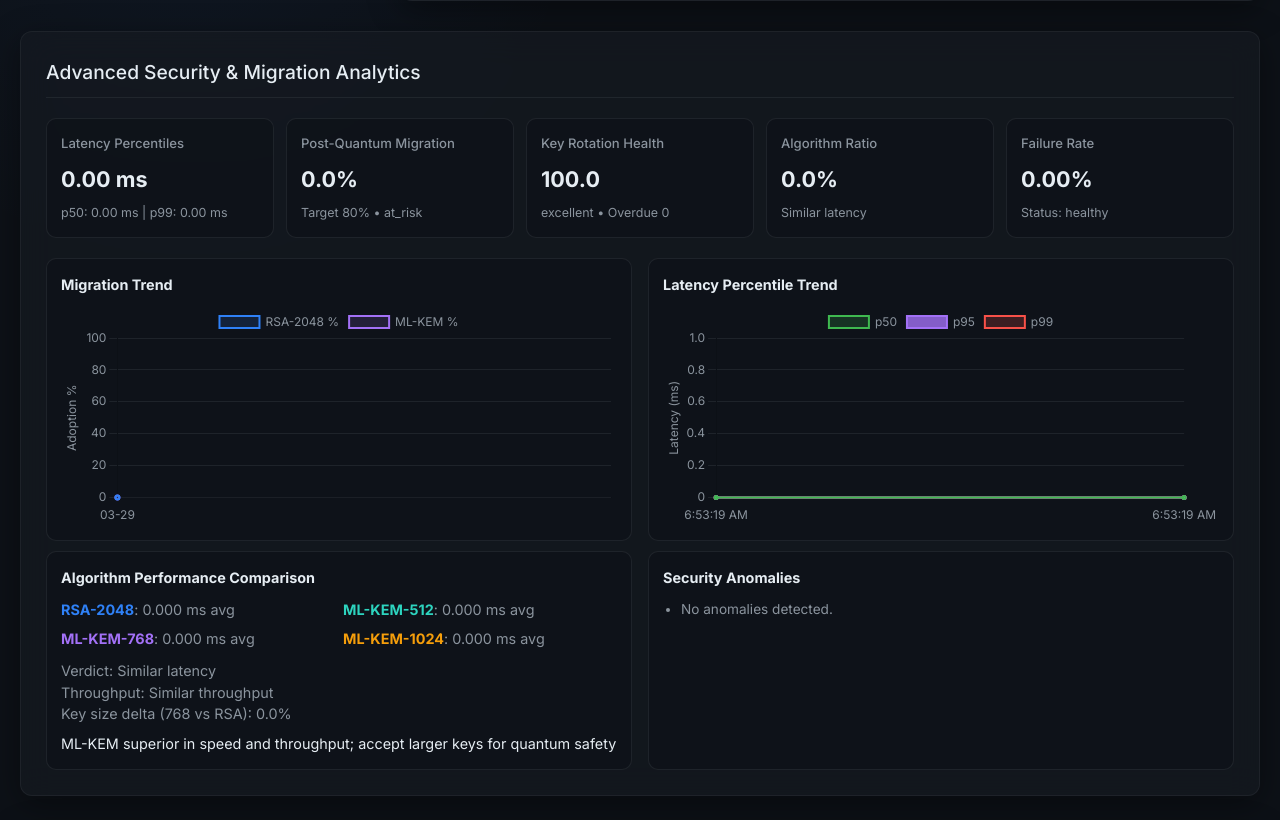
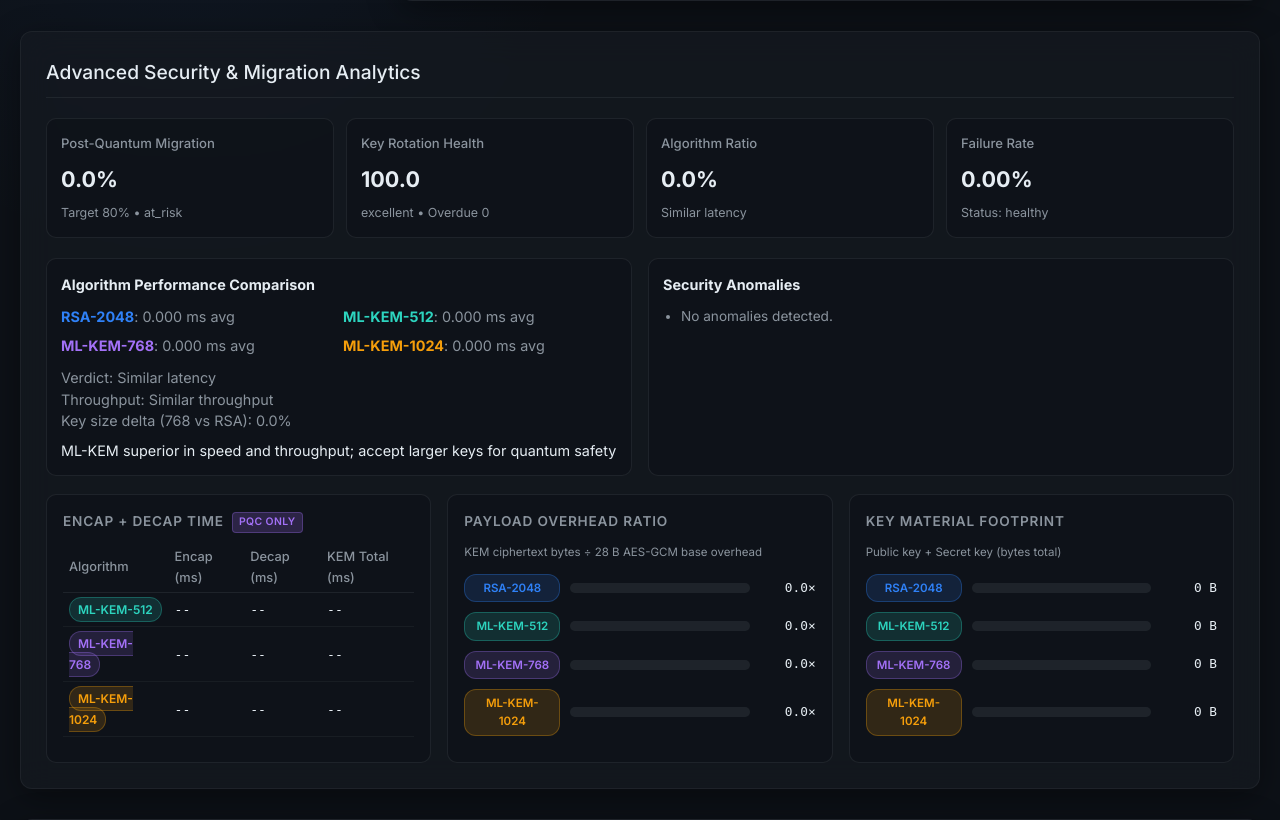
Before and after one commit to kartich18/be_project_2, a Flask app: page / in a window 1280 px wide. Shown: the part 1260-2080 px from the top of the page. Run offline with Flask 3, Linux system fonts and the light colour scheme; data comes from the database, SQL or seed files in the repository; data that the repository does not hold is empty.

Commit message:
Improvements

```diff
--- a/app/routes/analytics.py
+++ b/app/routes/analytics.py
@@ -8,22 +8,6 @@ from app.utils.logger import logger
 
 analytics_bp = Blueprint("analytics", __name__)
 
-
-@analytics_bp.route("/v1/analytics/latency-percentiles", methods=["GET"])
-def latency_percentiles():
-    """Return p50/p95/p99 latency percentiles and trend."""
-    algorithm = request.args.get("algorithm", default=None, type=str)
-    time_window = request.args.get("time_window", default="24h", type=str)
-
-    try:
-        result = AnalyticsService.get_latency_percentiles(
-            algorithm=algorithm,
-            time_window=time_window,
-        )
-        return jsonify(result), 200
-    except Exception as exc:  # noqa: BLE001
-        logger.exception("Latency percentile endpoint failed: %s", exc)
-        return jsonify({"error": "Internal server error"}), 500
 
 
 @analytics_bp.route("/v1/analytics/migration-status", methods=["GET"])
--- a/static/css/style.css
+++ b/static/css/style.css
@@ -353,7 +353,7 @@ input:focus {
 
 .advanced-kpi-grid {
     display: grid;
-    grid-template-columns: repeat(5, 1fr);
+    grid-template-columns: repeat(4, 1fr);
     gap: 12px;
     margin-bottom: 20px;
 }
@@ -384,7 +384,6 @@ input:focus {
     color: var(--text-secondary);
 }
 
-.advanced-charts-grid,
 .advanced-bottom-grid {
     display: grid;
     grid-template-columns: 1fr 1fr;
@@ -392,7 +391,6 @@ input:focus {
     margin-top: 10px;
 }
 
-.chart-panel,
 .algo-comparison-panel,
 .anomaly-panel {
     background: rgba(13, 17, 23, 0.65);
@@ -539,3 +537,122 @@ input:focus {
     from { opacity: 0; transform: translateY(-5px); }
     to { opacity: 1; transform: translateY(0); }
 }
+
+/* ── Crypto Breakdown ────────────────────────────────────────── */
+.crypto-breakdown-grid {
+    display: grid;
+    grid-template-columns: repeat(3, 1fr);
+    gap: 16px;
+    margin-top: 18px;
+}
+
+.breakdown-panel {
+    background: rgba(13, 17, 23, 0.65);
+    border: 1px solid var(--border-color);
+    border-radius: 10px;
+    padding: 16px;
+}
+
+.breakdown-panel h3 {
+    font-size: 0.85rem;
+    font-weight: 600;
+    color: var(--text-secondary);
+    text-transform: uppercase;
+    letter-spacing: 0.06em;
+    margin-bottom: 10px;
+    display: flex;
+    align-items: center;
+    gap: 8px;
+}
+
+.tag-pqc {
+    font-size: 0.65rem;
+    background: rgba(163, 113, 247, 0.2);
+    color: var(--accent-purple);
+    border: 1px solid rgba(163, 113, 247, 0.3);
+    border-radius: 4px;
+    padding: 1px 6px;
+    text-transform: uppercase;
+    letter-spacing: 0.04em;
+}
+
+.breakdown-hint {
+    font-size: 0.72rem;
+    color: var(--text-secondary);
+    margin-bottom: 12px;
+}
+
+/* Encap/Decap Table */
+.breakdown-table {
+    width: 100%;
+    border-collapse: collapse;
+    font-size: 0.8rem;
+}
+
+.breakdown-table th {
+    text-align: left;
+    color: var(--text-secondary);
+    font-weight: 500;
+    padding: 4px 6px;
+    border-bottom: 1px solid var(--border-color);
+}
+
+.breakdown-table td {
+    padding: 6px 6px;
+    border-bottom: 1px solid rgba(48, 54, 61, 0.3);
+    font-family: monospace;
+    font-size: 0.82rem;
+}
+
+.breakdown-table td:first-child {
+    font-family: inherit;
+}
+
+/* Ratio / Footprint bar rows */
+.ratio-row,
+.footprint-row {
+    display: flex;
+    align-items: center;
+    gap: 10px;
+    margin-bottom: 10px;
+}
+
+.ratio-label,
+.fp-label {
+    width: 96px;
+    flex-shrink: 0;
+    font-size: 0.72rem;
+    text-align: center;
+}
+
+.ratio-track,
+.fp-track {
+    flex: 1;
+    height: 10px;
+    background: rgba(48, 54, 61, 0.5);
+    border-radius: 99px;
+    overflow: hidden;
+}
+
+.ratio-fill,
+.fp-fill {
+    height: 100%;
+    border-radius: 99px;
+    transition: width 0.5s ease;
+}
+
+.ratio-val,
+.fp-val {
+    width: 56px;
+    flex-shrink: 0;
+    text-align: right;
+    font-family: monospace;
+    font-size: 0.8rem;
+    color: var(--text-primary);
+}
+
+/* Algorithm fill colours */
+.rsa-fill    { background: var(--accent-blue); }
+.pqc512-fill { background: var(--accent-teal); }
+.pqc768-fill { background: var(--accent-purple); }
+.pqc1024-fill{ background: var(--accent-amber); }
--- a/static/index.html
+++ b/static/index.html
@@ -1,5 +1,6 @@
 <!DOCTYPE html>
 <html lang="en">
+
 <head>
     <meta charset="UTF-8">
     <meta name="viewport" content="width=device-width, initial-scale=1.0">
@@ -13,6 +14,7 @@
     <!-- Chart.js -->
     <script src="https://cdn.jsdelivr.net/npm/chart.js"></script>
 </head>
+
 <body>
     <div class="app-container">
         <!-- Header -->
@@ -35,7 +37,8 @@
                     </select>
                 </div>
                 <nav style="margin-left: 20px;">
-                    <a href="/static/harvest.html" style="color: var(--accent-purple); text-decoration: none; font-size: 0.9rem; font-weight: 600; border: 1px solid var(--accent-purple); padding: 5px 12px; border-radius: 6px; transition: all 0.2s;">
+                    <a href="/static/harvest.html"
+                        style="color: var(--accent-purple); text-decoration: none; font-size: 0.9rem; font-weight: 600; border: 1px solid var(--accent-purple); padding: 5px 12px; border-radius: 6px; transition: all 0.2s;">
                         Attack Simulator &rarr;
                     </a>
                 </nav>
@@ -135,11 +138,6 @@
 
             <div class="advanced-kpi-grid">
                 <div class="kpi-card-adv">
-                    <h3>Latency Percentiles</h3>
-                    <div class="kpi-main" id="kpi-p95">-- ms</div>
-                    <p id="kpi-percentiles-sub">p50: -- | p99: --</p>
-                </div>
-                <div class="kpi-card-adv">
                     <h3>Post-Quantum Migration</h3>
                     <div class="kpi-main" id="kpi-migration">--%</div>
                     <p id="kpi-migration-sub">Target 80%</p>
@@ -161,21 +159,6 @@
                 </div>
             </div>
 
-            <div class="advanced-charts-grid">
-                <div class="chart-panel">
-                    <h3>Migration Trend</h3>
-                    <div class="chart-wrapper small">
-                        <canvas id="migrationTrendChart"></canvas>
-                    </div>
-                </div>
-                <div class="chart-panel">
-                    <h3>Latency Percentile Trend</h3>
-                    <div class="chart-wrapper small">
-                        <canvas id="percentileTrendChart"></canvas>
-                    </div>
-                </div>
-            </div>
-
             <div class="advanced-bottom-grid">
                 <div class="algo-comparison-panel">
                     <h3>Algorithm Performance Comparison</h3>
@@ -188,9 +171,47 @@
                     </ul>
                 </div>
             </div>
+
+            <!-- Crypto Breakdown: 3 new metrics -->
+            <div class="crypto-breakdown-grid">
+                <!-- Encapsulation + Decapsulation -->
+                <div class="breakdown-panel">
+                    <h3>Encap + Decap Time <span class="tag-pqc">PQC Only</span></h3>
+                    <table class="breakdown-table" id="breakdown-encapdecap">
+                        <thead><tr><th>Algorithm</th><th>Encap (ms)</th><th>Decap (ms)</th><th>KEM Total (ms)</th></tr></thead>
+                        <tbody>
+                            <tr id="bd-512"><td><span class="method-badge method-pqc-512">ML-KEM-512</span></td><td>--</td><td>--</td><td>--</td></tr>
+                            <tr id="bd-768"><td><span class="method-badge method-pqc-768">ML-KEM-768</span></td><td>--</td><td>--</td><td>--</td></tr>
+                            <tr id="bd-1024"><td><span class="method-badge method-pqc-1024">ML-KEM-1024</span></td><td>--</td><td>--</td><td>--</td></tr>
+                        </tbody>
+                    </table>
+                </div>
+                <!-- Payload Overhead Ratio -->
+                <div class="breakdown-panel">
+                    <h3>Payload Overhead Ratio</h3>
+                    <p class="breakdown-hint">KEM ciphertext bytes &divide; 28 B AES-GCM base overhead</p>
+                    <div class="ratio-bars" id="ratio-bars">
+                        <div class="ratio-row"><span class="ratio-label method-badge method-rsa">RSA-2048</span><div class="ratio-track"><div class="ratio-fill rsa-fill" id="ratio-fill-rsa" style="width:0%"></div></div><span class="ratio-val" id="ratio-val-rsa">--&times;</span></div>
+                        <div class="ratio-row"><span class="ratio-label method-badge method-pqc-512">ML-KEM-512</span><div class="ratio-track"><div class="ratio-fill pqc512-fill" id="ratio-fill-512" style="width:0%"></div></div><span class="ratio-val" id="ratio-val-512">--&times;</span></div>
+                        <div class="ratio-row"><span class="ratio-label method-badge method-pqc-768">ML-KEM-768</span><div class="ratio-track"><div class="ratio-fill pqc768-fill" id="ratio-fill-768" style="width:0%"></div></div><span class="ratio-val" id="ratio-val-768">--&times;</span></div>
+                        <div class="ratio-row"><span class="ratio-label method-badge method-pqc-1024">ML-KEM-1024</span><div class="ratio-track"><div class="ratio-fill pqc1024-fill" id="ratio-fill-1024" style="width:0%"></div></div><span class="ratio-val" id="ratio-val-1024">--&times;</span></div>
+                    </div>
+                </div>
+                <!-- Key Material Footprint -->
+                <div class="breakdown-panel">
+                    <h3>Key Material Footprint</h3>
+                    <p class="breakdown-hint">Public key + Secret key (bytes total)</p>
+                    <div class="footprint-bars" id="footprint-bars">
+                        <div class="footprint-row"><span class="fp-label method-badge method-rsa">RSA-2048</span><div class="fp-track"><div class="fp-fill rsa-fill" id="fp-fill-rsa" style="width:0%"></div></div><span class="fp-val" id="fp-val-rsa">-- B</span></div>
+                        <div class="footprint-row"><span class="fp-label method-badge method-pqc-512">ML-KEM-512</span><div class="fp-track"><div class="fp-fill pqc512-fill" id="fp-fill-512" style="width:0%"></div></div><span class="fp-val" id="fp-val-512">-- B</span></div>
+                        <div class="footprint-row"><span class="fp-label method-badge method-pqc-768">ML-KEM-768</span><div class="fp-track"><div class="fp-fill pqc768-fill" id="fp-fill-768" style="width:0%"></div></div><span class="fp-val" id="fp-val-768">-- B</span></div>
+                        <div class="footprint-row"><span class="fp-label method-badge method-pqc-1024">ML-KEM-1024</span><div class="fp-track"><div class="fp-fill pqc1024-fill" id="fp-fill-1024" style="width:0%"></div></div><span class="fp-val" id="fp-val-1024">-- B</span></div>
+                    </div>
+                </div>
+            </div>
         </section>
 
-        <!-- Transaction History (Full Screen Width) -->
+
         <section class="card glass-card history-section-wide">
             <h2>Recent Transactions</h2>
             <div class="table-responsive">
@@ -203,10 +224,12 @@
                             <th>Amount ($)</th>
                             <th>Method</th>
                             <th>Key Gen (ms)</th>
+                            <th>Encap (ms)</th>
                             <th>Encrypt (ms)</th>
+                            <th>Decap (ms)</th>
                             <th>Decrypt (ms)</th>
                             <th>Total (ms)</th>
-                            <th>Key Size (B)</th>
+                            <th>Key Material (B)</th>
                             <th>Cipher Size (B)</th>
                         </tr>
                     </thead>
@@ -221,4 +244,5 @@
     <!-- Custom JS -->
     <script src="/static/js/dashboard.js"></script>
 </body>
+
 </html>
--- a/static/js/dashboard.js
+++ b/static/js/dashboard.js
@@ -5,7 +5,7 @@
  */
 
 // Globals
-let latencyChart, perfChart, sizeChart, migrationTrendChart, percentileTrendChart;
+let latencyChart, perfChart, sizeChart;
 let lastChartUpdate = Date.now();
 const MAX_DATA_POINTS = 30;
 
@@ -206,107 +206,6 @@ function initCharts() {
         }
     });
 
-    // 4. Migration Trend Chart
-    const migrationCanvas = document.getElementById('migrationTrendChart');
-    if (migrationCanvas) {
-        const ctxMigration = migrationCanvas.getContext('2d');
-        migrationTrendChart = new Chart(ctxMigration, {
-            type: 'line',
-            data: {
-                labels: [],
-                datasets: [
-                    {
-                        label: 'RSA-2048 %',
-                        data: [],
-                        borderColor: rsaColorBorder,
-                        backgroundColor: 'rgba(47, 129, 247, 0.15)',
-                        tension: 0.3,
-                        borderWidth: 2,
-                        pointRadius: 2
-                    },
-                    {
-                        label: 'ML-KEM %',
-                        data: [],
-                        borderColor: pqc768ColorBorder,
-                        backgroundColor: 'rgba(163, 113, 247, 0.15)',
-                        tension: 0.3,
-                        borderWidth: 2,
-                        pointRadius: 2
-                    }
-                ]
-            },
-            options: {
-                responsive: true,
-                maintainAspectRatio: false,
-                scales: {
-                    y: {
-                        beginAtZero: true,
-                        max: 100,
-                        title: { display: true, text: 'Adoption %' },
-                        grid: { color: 'rgba(48, 54, 61, 0.5)' }
-                    },
-                    x: {
-                        grid: { display: false }
-                    }
-                }
-            }
-        });
-    }
-
-    // 5. Latency Percentiles Trend Chart
-    const percentileCanvas = document.getElementById('percentileTrendChart');
-    if (percentileCanvas) {
-        const ctxPercentile = percentileCanvas.getContext('2d');
-        percentileTrendChart = new Chart(ctxPercentile, {
-            type: 'line',
-            data: {
-                labels: [],
-                datasets: [
-                    {
-                        label: 'p50',
-                        data: [],
-                        borderColor: 'rgba(63, 185, 80, 1)',
-                        backgroundColor: 'rgba(63, 185, 80, 0.2)',
-                        tension: 0.35,
-                        borderWidth: 2,
-                        pointRadius: 1.5
-                    },
-                    {
-                        label: 'p95',
-                        data: [],
-                        borderColor: pqc768ColorBorder,
-                        backgroundColor: pqc768Color,
-                        tension: 0.35,
-                        borderWidth: 2,
-                        pointRadius: 1.5
-                    },
-                    {
-                        label: 'p99',
-                        data: [],
-                        borderColor: 'rgba(248, 81, 73, 1)',
-                        backgroundColor: 'rgba(248, 81, 73, 0.2)',
-                        tension: 0.35,
-                        borderWidth: 2,
-                        pointRadius: 1.5
-                    }
-                ]
-            },
-            options: {
-                responsive: true,
-                maintainAspectRatio: false,
-                scales: {
-                    y: {
-                        beginAtZero: true,
-                        title: { display: true, text: 'Latency (ms)' },
-                        grid: { color: 'rgba(48, 54, 61, 0.5)' }
-                    },
-                    x: {
-                        grid: { display: false }
-                    }
-                }
-            }
-        });
-    }
 }
 
 // Event Listeners for Forms and Buttons
@@ -525,6 +424,9 @@ async function fetchMetrics() {
         }
         sizeChart.update('none');
 
+        // ── Crypto Breakdown panels ──
+        updateBreakdownPanels(metrics);
+
         fetchAdvancedAnalytics(getSelectedWindow());
 
     } catch (error) {
@@ -544,8 +446,7 @@ function setText(id, value) {
 
 async function fetchAdvancedAnalytics(timeWindow) {
     try {
-        const [percentilesRes, migrationRes, rotationRes, comparisonRes, healthRes, anomalyRes] = await Promise.all([
-            fetch(`/api/v1/analytics/latency-percentiles?time_window=${encodeURIComponent(timeWindow)}`),
+        const [migrationRes, rotationRes, comparisonRes, healthRes, anomalyRes] = await Promise.all([
             fetch(`/api/v1/analytics/migration-status?time_window=${encodeURIComponent(timeWindow)}`),
             fetch('/api/v1/keys/rotation-health'),
             fetch(`/api/v1/analytics/algorithm-comparison?time_window=${encodeURIComponent(timeWindow)}`),
@@ -553,8 +454,7 @@ async function fetchAdvancedAnalytics(timeWindow) {
             fetch('/api/v1/analytics/anomalies')
         ]);
 
-        const [percentiles, migration, rotation, comparison, health, anomalies] = await Promise.all([
-            percentilesRes.ok ? percentilesRes.json() : null,
+        const [migration, rotation, comparison, health, anomalies] = await Promise.all([
             migrationRes.ok ? migrationRes.json() : null,
             rotationRes.ok ? rotationRes.json() : null,
             comparisonRes.ok ? comparisonRes.json() : null,
@@ -562,41 +462,10 @@ async function fetchAdvancedAnalytics(timeWindow) {
             anomalyRes.ok ? anomalyRes.json() : null
         ]);
 
-        if (percentiles) {
-            const p95 = percentiles.p95_ms || 0;
-            const p50 = percentiles.p50_ms || 0;
-            const p99 = percentiles.p99_ms || 0;
-            setText('kpi-p95', `${p95.toFixed(2)} ms`);
-            setText('kpi-percentiles-sub', `p50: ${p50.toFixed(2)} ms | p99: ${p99.toFixed(2)} ms`);
-
-            if (percentileTrendChart) {
-                const ts = new Date().toLocaleTimeString();
-                percentileTrendChart.data.labels.push(ts);
-                percentileTrendChart.data.datasets[0].data.push(p50);
-                percentileTrendChart.data.datasets[1].data.push(p95);
-                percentileTrendChart.data.datasets[2].data.push(p99);
-
-                while (percentileTrendChart.data.labels.length > MAX_DATA_POINTS) {
-                    percentileTrendChart.data.labels.shift();
-                    percentileTrendChart.data.datasets.forEach(ds => ds.data.shift());
-                }
-                percentileTrendChart.update('none');
-            }
-        }
-
         if (migration) {
             setText('kpi-migration', `${(migration.mlkem_percentage || 0).toFixed(1)}%`);
-            const growth = migration.mlkem_daily_growth || '+0.00%';
             const status = migration.status || 'unknown';
             setText('kpi-migration-sub', `Target ${migration.migration_target || 80}% • ${status}`);
-            setText('kpi-migration-meta', `Daily growth ${growth}`);
-
-            if (migrationTrendChart && Array.isArray(migration.trend)) {
-                migrationTrendChart.data.labels = migration.trend.map(t => t.date?.slice(5) || '');
-                migrationTrendChart.data.datasets[0].data = migration.trend.map(t => t.rsa_percentage || 0);
-                migrationTrendChart.data.datasets[1].data = migration.trend.map(t => t.mlkem_percentage || 0);
-                migrationTrendChart.update('none');
-            }
         }
 
         if (rotation) {
@@ -663,6 +532,60 @@ async function fetchAdvancedAnalytics(timeWindow) {
     }
 }
 
+// ── Crypto Breakdown: update all three panels from metrics ────────────
+function updateBreakdownPanels(metrics) {
+    const pqcMap = {
+        '512':  metrics.pqc_512,
+        '768':  metrics.pqc_768,
+        '1024': metrics.pqc_1024,
+    };
+
+    // 1. Encap + Decap table
+    for (const [key, m] of Object.entries(pqcMap)) {
+        const row = document.getElementById(`bd-${key}`);
+        if (!row || !m) continue;
+        const cells = row.querySelectorAll('td');
+        const encap = m.avg_encapsulate_ms != null ? m.avg_encapsulate_ms.toFixed(4) : '--';
+        const decap = m.avg_decapsulate_ms != null ? m.avg_decapsulate_ms.toFixed(4) : '--';
+        const kemTotal = (m.avg_encapsulate_ms != null && m.avg_decapsulate_ms != null)
+            ? (m.avg_encapsulate_ms + m.avg_decapsulate_ms).toFixed(4)
+            : '--';
+        if (cells[1]) cells[1].textContent = encap;
+        if (cells[2]) cells[2].textContent = decap;
+        if (cells[3]) cells[3].textContent = kemTotal;
+    }
+
+    // 2. Payload Overhead Ratio bars
+    const allRatios = {
+        rsa:  metrics.classical?.payload_overhead_ratio || 0,
+        512:  metrics.pqc_512?.payload_overhead_ratio  || 0,
+        768:  metrics.pqc_768?.payload_overhead_ratio  || 0,
+        1024: metrics.pqc_1024?.payload_overhead_ratio || 0,
+    };
+    const maxRatio = Math.max(...Object.values(allRatios), 1);
+    for (const [key, val] of Object.entries(allRatios)) {
+        const fill = document.getElementById(`ratio-fill-${key}`);
+        const label = document.getElementById(`ratio-val-${key}`);
+        if (fill) fill.style.width = `${(val / maxRatio * 100).toFixed(1)}%`;
+        if (label) label.textContent = `${val.toFixed(1)}×`;
+    }
+
+    // 3. Key Material Footprint bars
+    const allFootprints = {
+        rsa:  metrics.classical?.key_material_footprint_bytes || 0,
+        512:  metrics.pqc_512?.key_material_footprint_bytes  || 0,
+        768:  metrics.pqc_768?.key_material_footprint_bytes  || 0,
+        1024: metrics.pqc_1024?.key_material_footprint_bytes || 0,
+    };
+    const maxFp = Math.max(...Object.values(allFootprints), 1);
+    for (const [key, val] of Object.entries(allFootprints)) {
+        const fill = document.getElementById(`fp-fill-${key}`);
+        const label = document.getElementById(`fp-val-${key}`);
+        if (fill) fill.style.width = `${(val / maxFp * 100).toFixed(1)}%`;
+        if (label) label.textContent = val >= 1000 ? `${(val / 1024).toFixed(2)} KB` : `${Math.round(val)} B`;
+    }
+}
+
 // Add transaction to the history list display
 function addTransactionToList(txData) {
     const tbody = document.getElementById('tx-list');
@@ -671,13 +594,14 @@ function addTransactionToList(txData) {
     const { classical, pqc_512, pqc_768, pqc_1024 } = txData;
     if (!classical) return;
 
-    // Format functions
-    const formatTime = (ms) => `<span class="time-val">${ms.toFixed(4)}</span>`;
+    const formatTime = (ms) => ms != null ? `<span class="time-val">${ms.toFixed(4)}</span>` : `<span class="time-val" style="color:var(--text-secondary)">—</span>`;
     const formatTimeShort = (d) => new Date(d).toLocaleTimeString();
 
-    // Helper to build a table row from a tx dict
     function buildRow(tx) {
         const tr = document.createElement('tr');
+        const keyMaterial = tx.secret_key_bytes
+            ? tx.key_size_bytes + tx.secret_key_bytes
+            : tx.key_size_bytes;
         tr.innerHTML = `
             <td>#${tx.id}</td>
             <td>${formatTimeShort(tx.timestamp)}</td>
@@ -685,16 +609,17 @@ function addTransactionToList(txData) {
             <td style="color: var(--accent-green)">$${tx.amount.toFixed(2)}</td>
             <td><span class="method-badge ${methodBadgeClass(tx.crypto_method)}">${tx.crypto_method}</span></td>
             <td>${formatTime(tx.key_gen_time_ms)}</td>
+            <td>${formatTime(tx.encapsulate_time_ms)}</td>
             <td>${formatTime(tx.encrypt_time_ms)}</td>
+            <td>${formatTime(tx.decapsulate_time_ms)}</td>
             <td>${formatTime(tx.decrypt_time_ms)}</td>
             <td><strong>${formatTime(tx.total_time_ms)}</strong></td>
-            <td>${tx.key_size_bytes}</td>
+            <td>${keyMaterial}</td>
             <td>${tx.ciphertext_size_bytes}</td>
         `;
         return tr;
     }
 
-    // Build rows in order: classical, pqc_512, pqc_768, pqc_1024
     const rows = [];
     rows.push(buildRow(classical));
     if (pqc_512) rows.push(buildRow(pqc_512));
@@ -705,12 +630,10 @@ function addTransactionToList(txData) {
         rows.push(lastRow);
     }
 
-    // Insert in reverse order so they appear top-to-bottom
     for (let i = rows.length - 1; i >= 0; i--) {
         tbody.insertBefore(rows[i], tbody.firstChild);
     }
 
-    // Limit to 80 rows (20 transactions × 4 rows each) in memory
     while (tbody.children.length > 80) {
         tbody.removeChild(tbody.lastChild);
     }
```
Also changed, not shown: app/__init__.py (+12 -4 lines), app/models/transaction.py (+7 -1 lines), app/services/transaction_service.py (+31 -30 lines).
